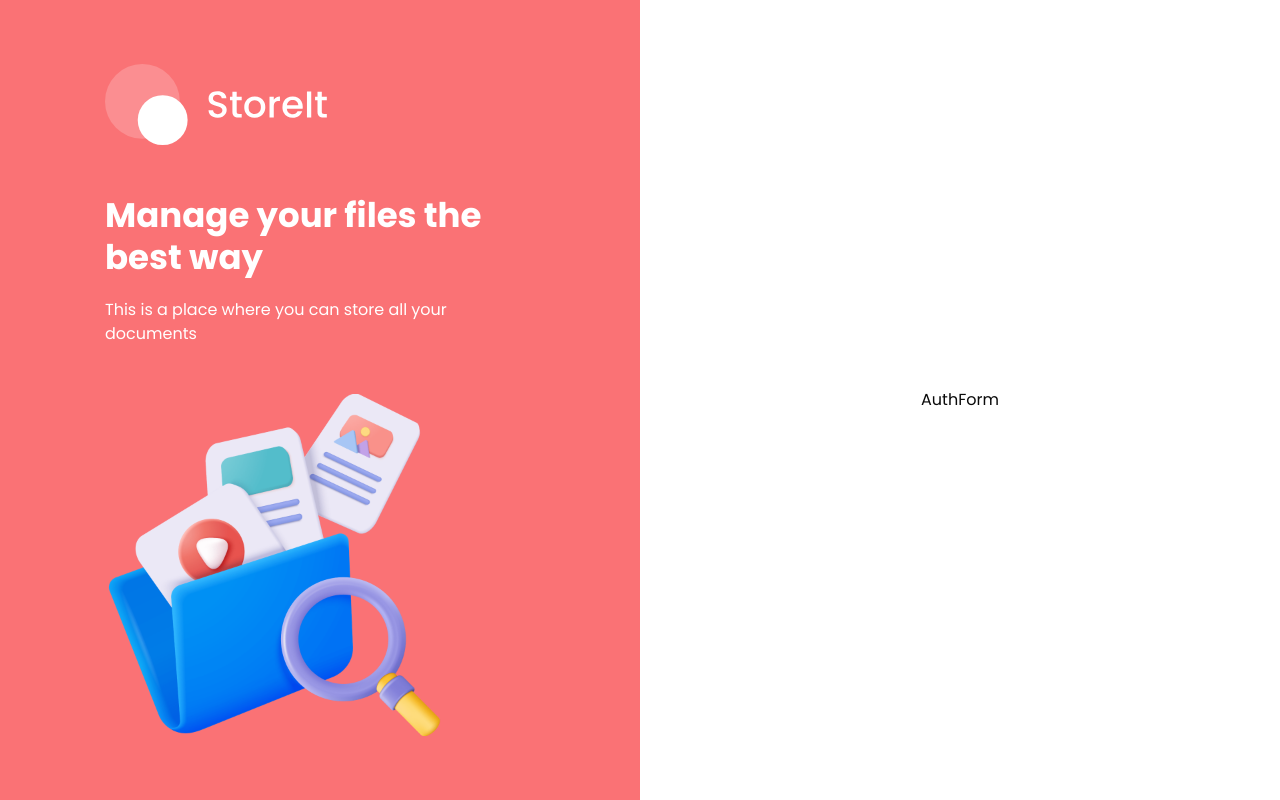
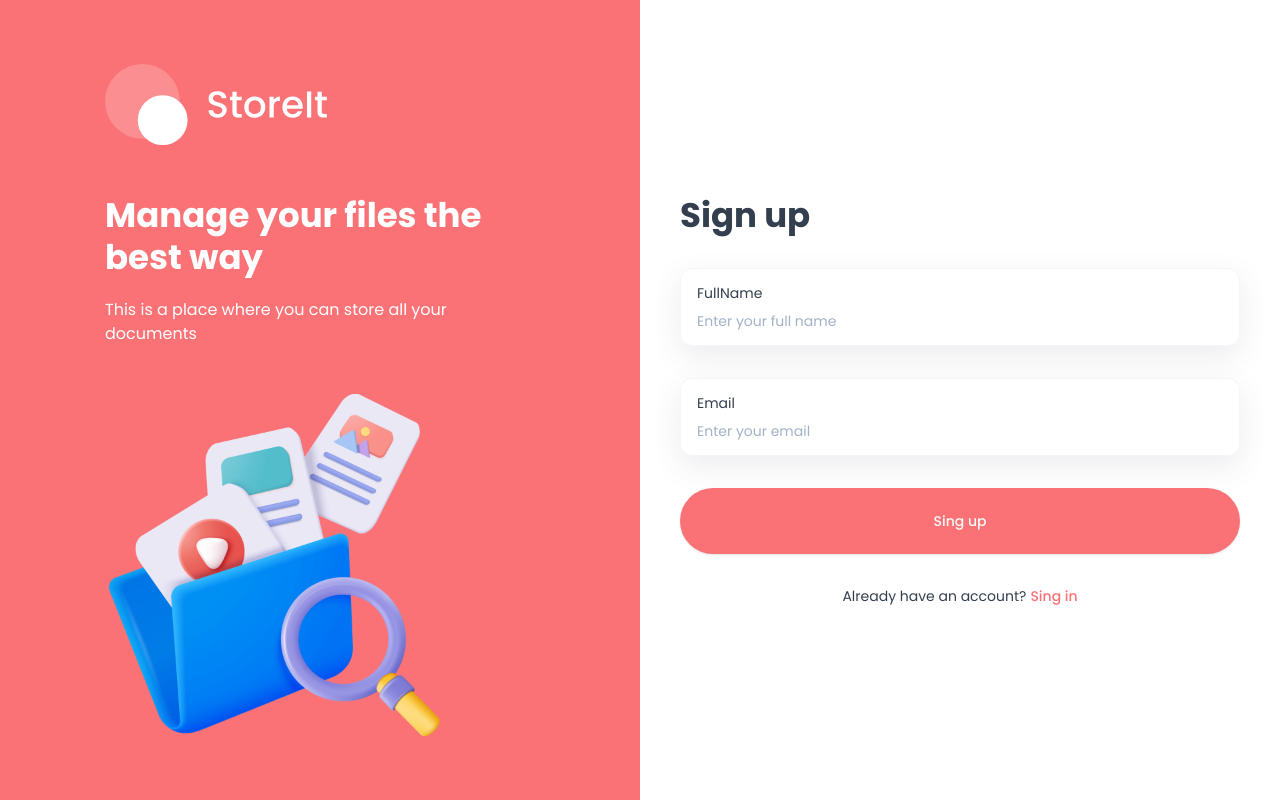
Before and after one commit to remus00/google-drive-clone, a Next.js app: page /sign-up in a window 1280 px wide. Built offline with nearby package versions, Linux system fonts and the light colour scheme.

Commit message:
update auth forms

```diff
--- a/components/AuthForm.tsx
+++ b/components/AuthForm.tsx
@@ -1,9 +1,126 @@
-interface Props {
-    type: 'sign-in' | 'sign-up';
-}
+'use client';
+import { Button } from '@/components/ui/button';
+import {
+    Form,
+    FormControl,
+    FormField,
+    FormItem,
+    FormLabel,
+    FormMessage,
+} from '@/components/ui/form';
+import { Input } from '@/components/ui/input';
+import { zodResolver } from '@hookform/resolvers/zod';
+import Image from 'next/image';
+import Link from 'next/link';
+import { useState } from 'react';
+import { useForm } from 'react-hook-form';
+import { z } from 'zod';
 
-const AuthForm = ({ type }: Props) => {
-    return <div>AuthForm</div>;
+type FormType = 'sign-in' | 'sign-up';
+
+const authFormSchema = (formType: FormType) => {
+    return z.object({
+        email: z.string().email(),
+        fullName: formType === 'sign-up' ? z.string().min(2).max(50) : z.string().optional(),
+    });
+};
+
+const AuthForm = ({ type }: { type: FormType }) => {
+    const [isLoading, setIsLoading] = useState<boolean>(false);
+    const [errorMessage, setErrorMessage] = useState('');
+
+    const formSchema = authFormSchema(type);
+
+    const form = useForm<z.infer<typeof formSchema>>({
+        resolver: zodResolver(formSchema),
+        defaultValues: {
+            fullName: '',
+            email: '',
+        },
+    });
+
+    const onSubmit = async (values: z.infer<typeof formSchema>) => {
+        console.log(values);
+    };
+    return (
+        <>
+            <Form {...form}>
+                <form onSubmit={form.handleSubmit(onSubmit)} className="auth-form">
+                    <h1 className="form-title">{type === 'sign-in' ? 'Sign in' : 'Sign up'}</h1>
+                    {type === 'sign-up' && (
+                        <FormField
+                            control={form.control}
+                            name="fullName"
+                            render={({ field }) => (
+                                <FormItem>
+                                    <div className="shad-form-item">
+                                        <FormLabel className="shad-form-label">FullName</FormLabel>
+                                        <FormControl>
+                                            <Input
+                                                className="shad-input"
+                                                placeholder="Enter your full name"
+                                                {...field}
+                                            />
+                                        </FormControl>
+                                    </div>
+
+                                    <FormMessage className="shad-form-message" />
+                                </FormItem>
+                            )}
+                        />
+                    )}
+                    <FormField
+                        control={form.control}
+                        name="email"
+                        render={({ field }) => (
+                            <FormItem>
+                                <div className="shad-form-item">
+                                    <FormLabel className="shad-form-label">Email</FormLabel>
+                                    <FormControl>
+                                        <Input
+                                            className="shad-input"
+                                            placeholder="Enter your email"
+                                            {...field}
+                                        />
+                                    </FormControl>
+                                </div>
+
+                                <FormMessage className="shad-form-message" />
+                            </FormItem>
+                        )}
+                    />
+                    <Button disabled={isLoading} type="submit" className="form-submit-button">
+                        {type === 'sign-in' ? 'Sign in' : 'Sing up'}
+                        {isLoading && (
+                            <Image
+                                src="/assets/icons/loader.svg"
+                                alt="loader"
+                                width={24}
+                                height={24}
+                                className="ml-2 animate-spin"
+                            />
+                        )}
+                    </Button>
+
+                    {errorMessage && <p className="error-message">*{errorMessage}</p>}
+
+                    <div className="body-2 flex justify-center">
+                        <p className="text-light-100">
+                            {type === 'sign-in'
+                                ? "Don't have an account?"
+                                : 'Already have an account?'}
+                        </p>
+                        <Link
+                            href={type === 'sign-in' ? '/sign-up' : '/sign-in'}
+                            className="ml-1 font-medium text-brand"
+                        >
+                            {type === 'sign-in' ? 'Sign up' : 'Sing in'}
+                        </Link>
+                    </div>
+                </form>
+            </Form>
+        </>
+    );
 };
 
 export default AuthForm;
--- /dev/null
+++ b/components/ui/input.tsx
@@ -0,0 +1,25 @@
+import * as React from "react"
+
+import { cn } from "@/lib/utils"
+
+export interface InputProps
+  extends React.InputHTMLAttributes<HTMLInputElement> {}
+
+const Input = React.forwardRef<HTMLInputElement, InputProps>(
+  ({ className, type, ...props }, ref) => {
+    return (
+      <input
+        type={type}
+        className={cn(
+          "flex h-9 w-full rounded-md border border-neutral-200 bg-transparent px-3 py-1 text-base shadow-sm transition-colors file:border-0 file:bg-transparent file:text-sm file:font-medium file:text-neutral-950 placeholder:text-neutral-500 focus-visible:outline-none focus-visible:ring-1 focus-visible:ring-neutral-950 disabled:cursor-not-allowed disabled:opacity-50 md:text-sm dark:border-neutral-800 dark:file:text-neutral-50 dark:placeholder:text-neutral-400 dark:focus-visible:ring-neutral-300",
+          className
+        )}
+        ref={ref}
+        {...props}
+      />
+    )
+  }
+)
+Input.displayName = "Input"
+
+export { Input }
```
